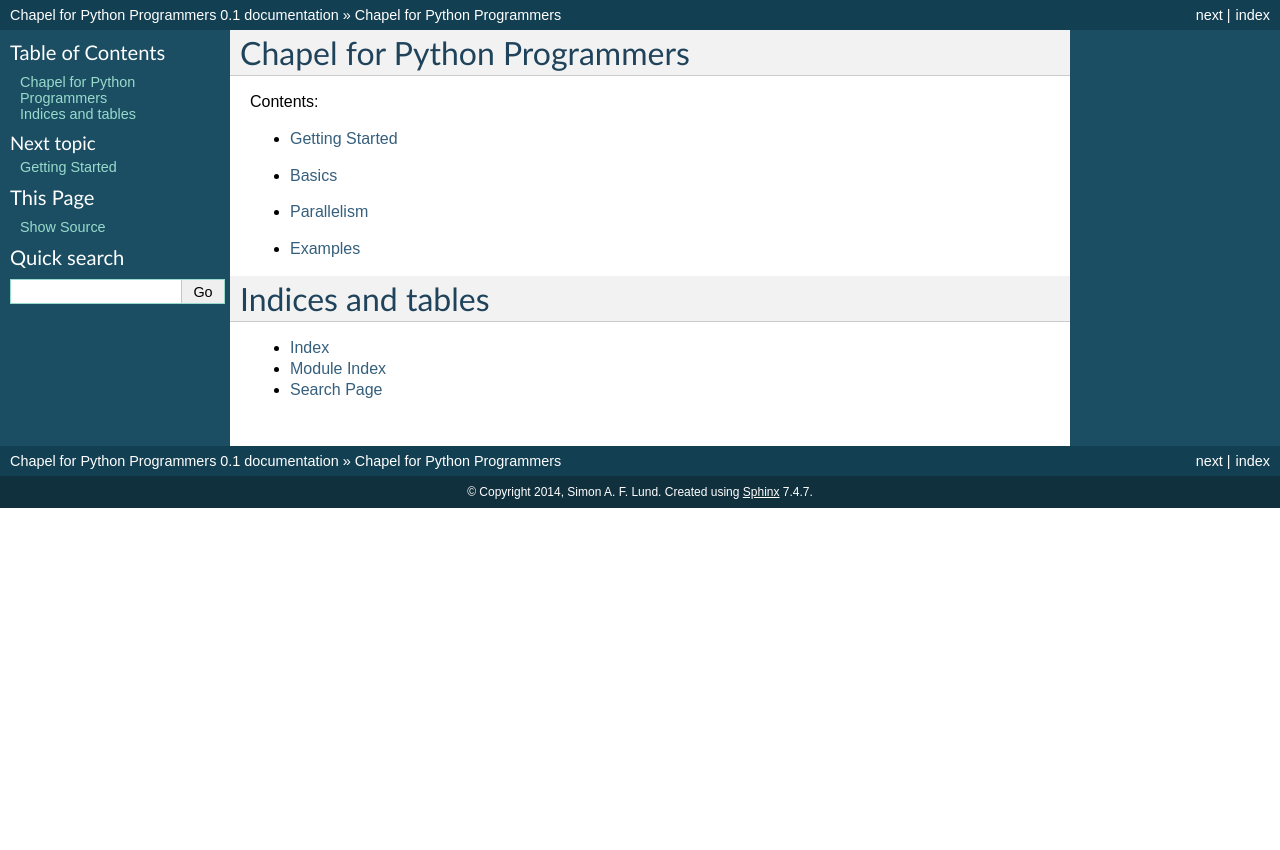
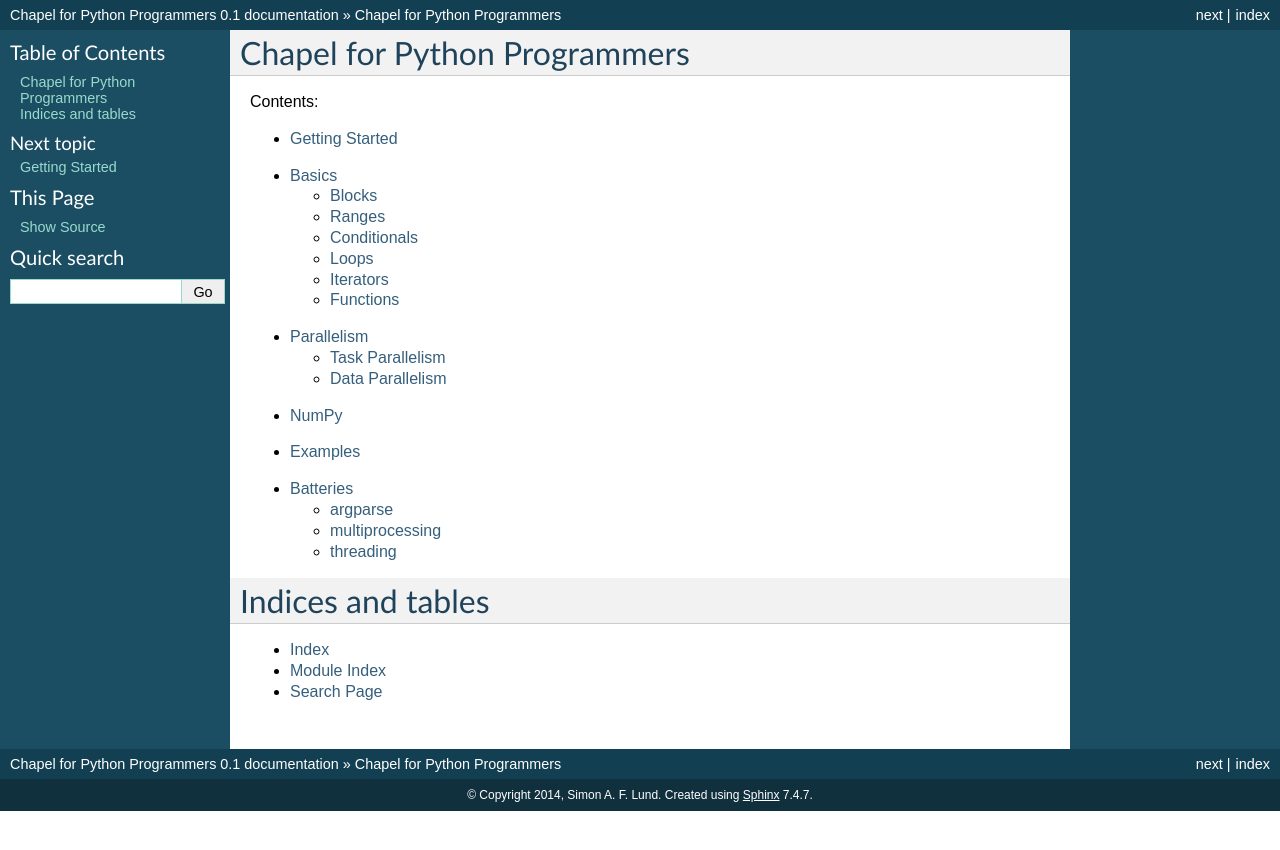
Before and after one commit to safl/chplforpyp-docs, a Sphinx documentation site: the page built from docs/source/index.rst, in a window 1280 px wide. Shown: the top 850 px of the page. Built offline with Sphinx 7.4.7, drawn with Linux system fonts in a browser that asks for light colours; formulas are drawn with MathJax 3.

Commit message:
Added some additional skeleton-notes and a ignore-file.

```diff
--- a/docs/source/basics.rst
+++ b/docs/source/basics.rst
@@ -2,3 +2,36 @@ Basics
 ======
 
 ...
+
+Blocks
+~~~~~~
+
+Shorthand and fullform.
+
+Ranges
+~~~~~~
+
+Python distinguishes between range and xrange.
+Lists vs. generators.
+Use of ranges.
+
+Conditionals
+~~~~~~~~~~~~
+
+...
+
+Loops
+~~~~~
+
+...
+
+Iterators
+~~~~~~~~~
+
+...
+
+
+Functions
+~~~~~~~~~
+
+...
--- a/docs/source/index.rst
+++ b/docs/source/index.rst
@@ -26,7 +26,17 @@ Contents:
 .. toctree::
    :maxdepth: 2
 
+   numpy
+
+.. toctree::
+   :maxdepth: 2
+
    examples
+
+.. toctree::
+   :maxdepth: 2
+
+   batteries
 
 Indices and tables
 ==================
--- /dev/null
+++ b/docs/source/numpy.rst
@@ -0,0 +1,2 @@
+NumPy
+=====
```
Also changed, not shown: docs/source/batteries.rst (added, +19 -0 lines), docs/source/parallelism.rst (+18 -0 lines), 1 other file.
